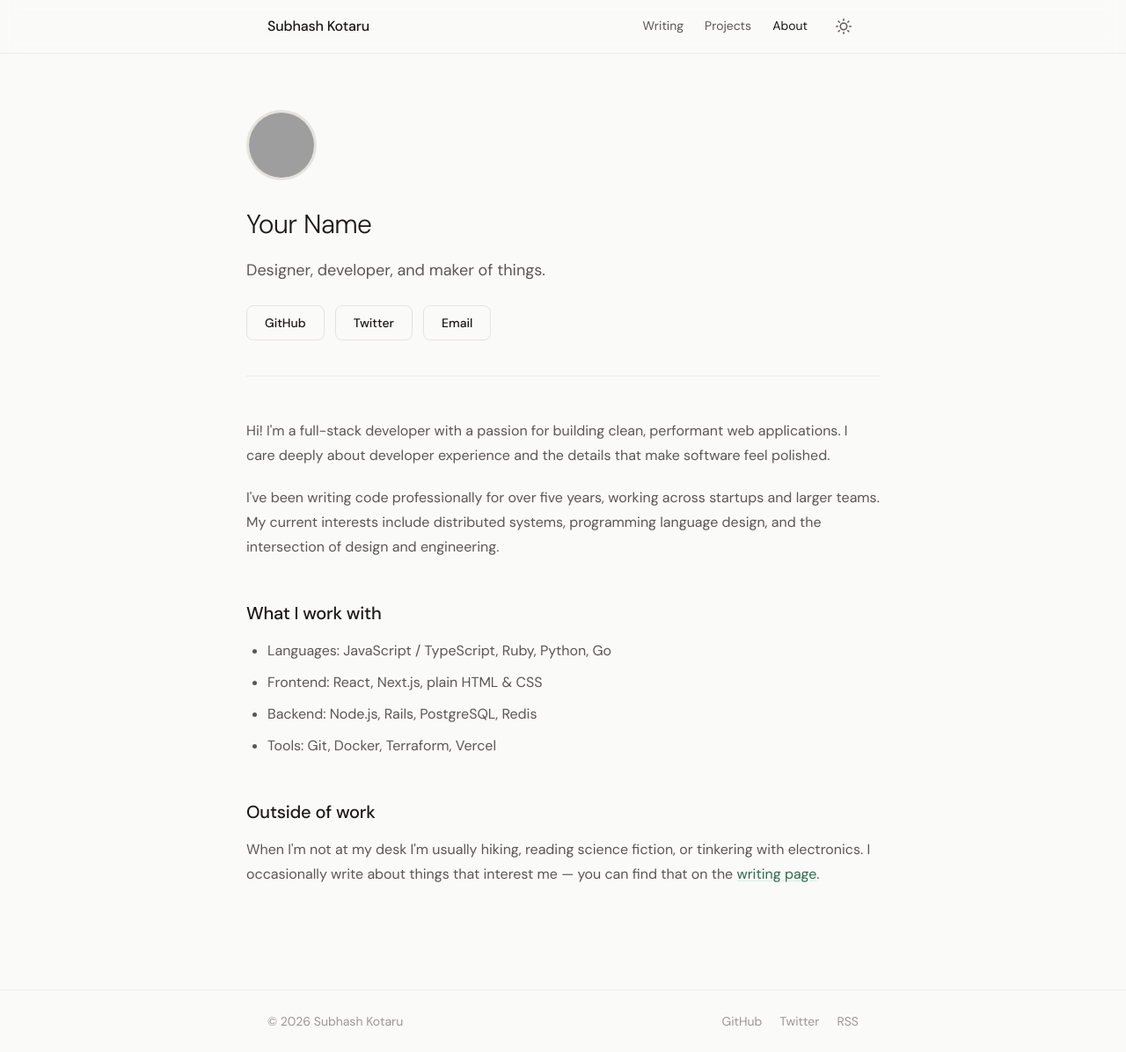
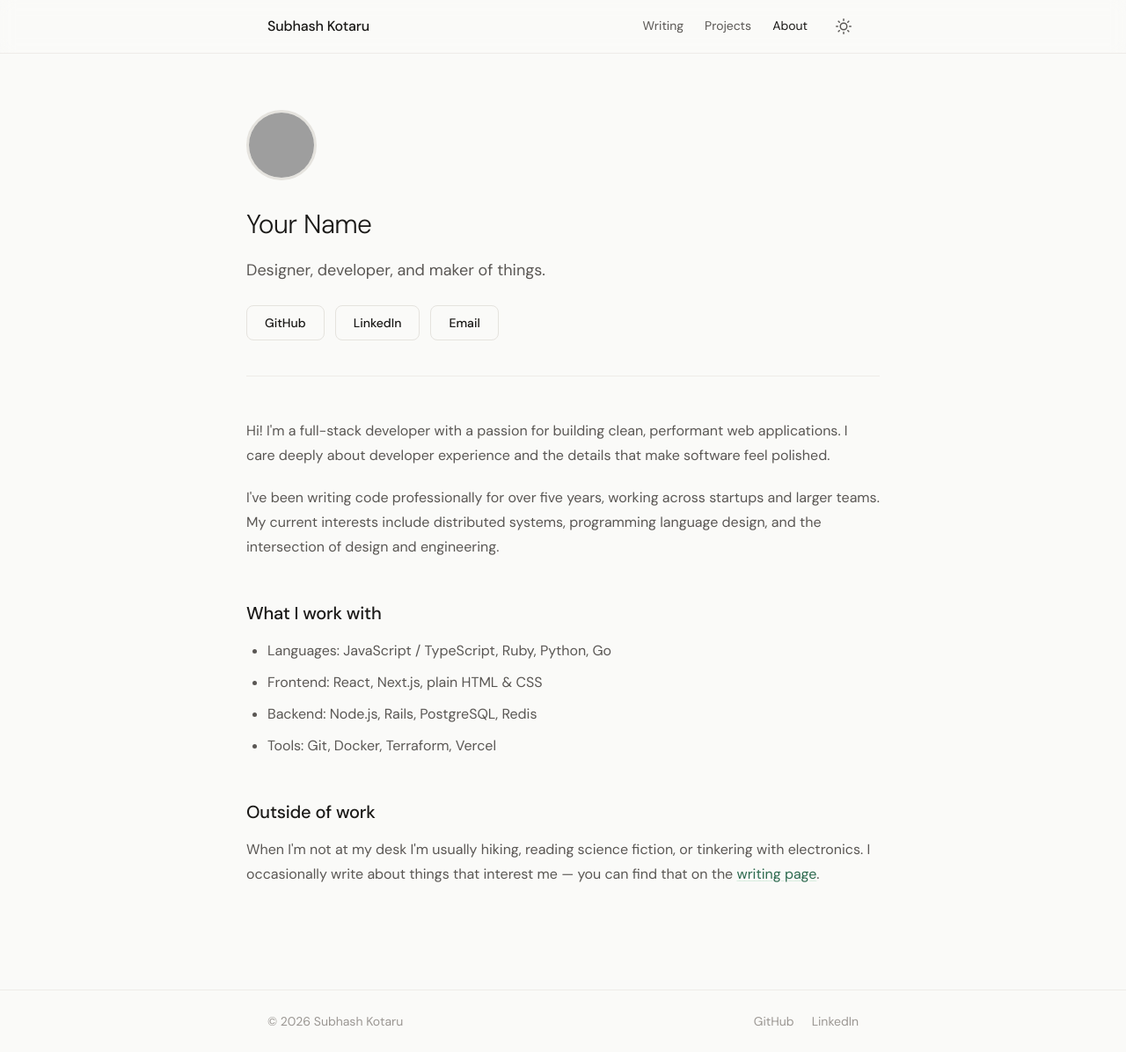
Before and after one commit to subhashkotaru/mywebsite, a Jekyll site: the page built from pages/about.html, in a window 1280 px wide and 1196 px high. Shown: the whole window at 88% size. Built offline with Jekyll 4.4.1, drawn with Linux system fonts in a browser that asks for light colours; grey boxes are pictures that could not be loaded.

Commit message:
Replace Twitter/RSS with LinkedIn, update GitHub and email links
Made-with: Cursor

```diff
--- a/_config.yml
+++ b/_config.yml
@@ -6,8 +6,8 @@ baseurl: "/mywebsite"
 author:
   name: "Subhash Kotaru"
   email: "sk12154@nyu.edu"
-  twitter: "yourhandle"
-  github: "yourhandle"
+  github: "subhashkotaru"
+  linkedin: "subhash-kotaru"
 
 # Build settings
 markdown: kramdown
--- a/_includes/footer.html
+++ b/_includes/footer.html
@@ -5,10 +5,9 @@
       {% if site.author.github %}
       <a href="https://github.com/{{ site.author.github }}" class="footer-link" target="_blank" rel="noopener">GitHub</a>
       {% endif %}
-      {% if site.author.twitter %}
-      <a href="https://twitter.com/{{ site.author.twitter }}" class="footer-link" target="_blank" rel="noopener">Twitter</a>
+      {% if site.author.linkedin %}
+      <a href="https://www.linkedin.com/in/{{ site.author.linkedin }}" class="footer-link" target="_blank" rel="noopener">LinkedIn</a>
       {% endif %}
-      <a href="{{ '/feed.xml' | relative_url }}" class="footer-link">RSS</a>
     </div>
   </div>
 </footer>
--- a/pages/about.html
+++ b/pages/about.html
@@ -11,9 +11,9 @@ permalink: /about/
     <h1 class="about-name">Your Name</h1>
     <p class="about-tagline">Designer, developer, and maker of things.</p>
     <div class="about-links">
-      <a href="https://github.com/yourhandle" class="btn btn--outline" target="_blank" rel="noopener">GitHub</a>
-      <a href="https://twitter.com/yourhandle" class="btn btn--outline" target="_blank" rel="noopener">Twitter</a>
-      <a href="mailto:hello@yourname.com" class="btn btn--outline">Email</a>
+      <a href="https://github.com/subhashkotaru" class="btn btn--outline" target="_blank" rel="noopener">GitHub</a>
+      <a href="https://www.linkedin.com/in/subhash-kotaru/" class="btn btn--outline" target="_blank" rel="noopener">LinkedIn</a>
+      <a href="mailto:sk12154@nyu.edu" class="btn btn--outline">Email</a>
     </div>
   </header>
   <div class="post-content">
```
